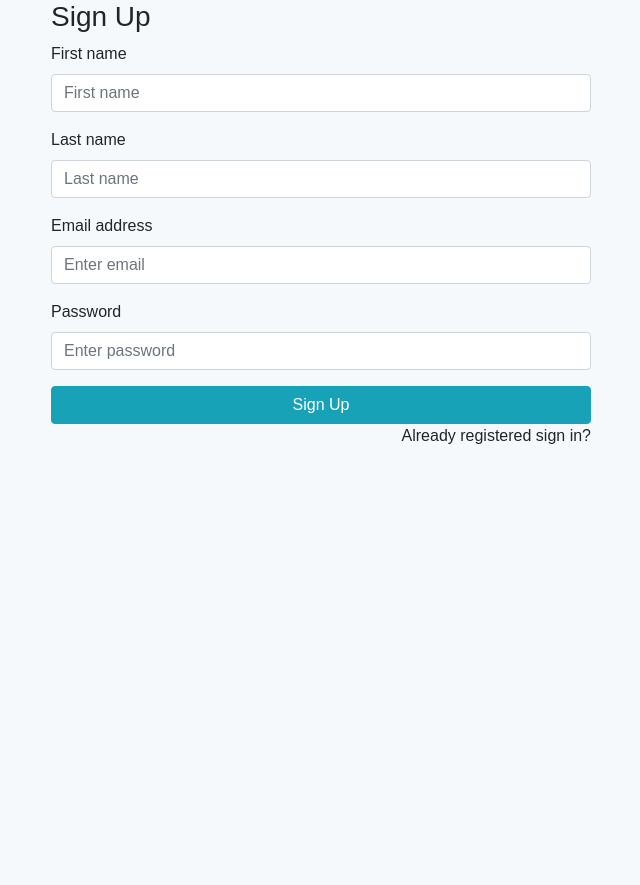
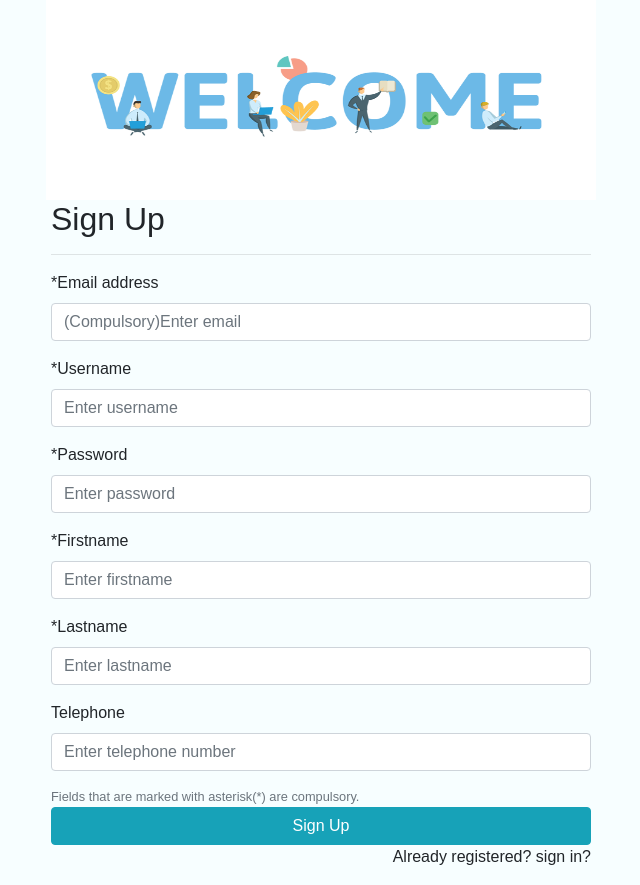
Before and after one commit to Team-Imagine/selftest-frontend, a React (Create React App) app: page /signup in a window 1280 px wide. Shown: the whole page, without its empty margins (319-959 px from the left). Before the commit the page ends 800 px from the top, so only its background shows below. Built offline with nearby package versions, Linux system fonts and the light colour scheme.

Commit message:
change in login & signup

```diff
--- a/src/components/Login.js
+++ /dev/null
@@ -1,39 +0,0 @@
-import React, { Component } from "react";
-
-export default class Login extends Component {
-    render() {
-        return (
-
-          <div class="container h-100">
-          <div class="row h-100 justify-content-center align-items-center">
-              <form class="col-6">
-
-                <h3>Sign In</h3>
-
-                <div className="form-group">
-                    <label>Email address</label>
-                    <input type="email" className="form-control" placeholder="Enter email" />
-                </div>
-
-                <div className="form-group">
-                    <label>Password</label>
-                    <input type="password" className="form-control" placeholder="Enter password" />
-                </div>
-
-                <div className="form-group">
-                    <div className="custom-control custom-checkbox">
-                        <input type="checkbox" className="custom-control-input" id="customCheck1" />
-                        <label className="custom-control-label" htmlFor="customCheck1">Remember me</label>
-                    </div>
-                </div>
-
-                <button type="submit" className="btn btn-info btn-block">Submit</button>
-                <p className="forgot-password text-right">
-                    Forgot <a href="#">password?</a>
-                </p>
-            </form>
-            </div>
-            </div>
-        );
-    }
-}
--- /dev/null
+++ b/src/components/LoginForm.js
@@ -0,0 +1,48 @@
+import React, { Component } from "react";
+import login2 from "../picture/login2.png";
+import Form from "react-bootstrap/Form";
+
+export default class SignUp extends Component {
+  render() {
+
+        return (
+          <div class="container h-100">
+          <div class="row h-100 justify-content-center align-items-center">
+              <form class="col-6">
+
+              <div class="row h-100 justify-content-center align-items-center">
+                    <img src = {login2}
+                    width = '550'
+                    height = '200'
+                    alt='Login2'/>
+                </div>
+
+                <h2>Login</h2>
+                <hr />
+                 <Form.Group controlId="formBasicEmail">
+                 <Form.Label>Email address</Form.Label>
+                  <Form.Control type="email" placeholder="Enter email" />
+                  <Form.Text className="text-muted">
+                   We'll never share your email with anyone else.
+                   </Form.Text>
+                  </Form.Group>
+
+                  <Form.Group controlId="formBasicPassword">
+                    <Form.Label>Password</Form.Label>
+                    <Form.Control type="password" placeholder="Enter password" />
+                  </Form.Group>
+                  <Form.Group controlId="formBasicCheckbox">
+                    <Form.Check type="checkbox" label="Remember me" />
+                  </Form.Group>
+                  <button type="submit" className="btn btn-info btn-block">Submit</button>
+                  <p className="forgot-password text-right">
+                   <a href="password"to="/pasword">
+                     Forgot password?</a>
+                </p>
+            </form>
+            </div>
+            </div>
+        );
+
+  }
+}
--- a/src/components/Password.js
+++ b/src/components/Password.js
@@ -1,12 +1,10 @@
-import React from 'react';
+import React from "react";
 
-class Password extends React.Component{
-    render(){
-        return(
-        <h3>
-            This is finding password Component.
-        </h3>
-        )
-    }
+class Password extends React.Component {
+ render(){
+     return(
+         <h1> This is the password component.</h1>
+     )
+ }
 }
 export default Password;
--- a/src/components/Settings.js
+++ b/src/components/Settings.js
@@ -1,10 +1,10 @@
 import React from "react";
 
-class Login extends React.Component {
+class Settings extends React.Component {
  render(){
      return(
          <h1> This is the settings component.</h1>
      )
  }
 }
-export default Login;
+export default Settings;
--- a/src/components/Signup.js
+++ b/src/components/Signup.js
@@ -1,45 +1,73 @@
 import React, { Component } from "react";
+import Form from "react-bootstrap/Form";
+import welcome from "../picture/welcome.png";
 
 
 export default class SignUp extends Component {
     render() {
         return (
+            <div style = {{
+                backgroundColor:'#f7feff'
+            }}>
             <div class="container h-100">
                 <div class="row h-100 justify-content-center align-items-center">
-                    <form class="col-6">
 
+                <form class="col-6">
 
-                <h3>Sign Up</h3>
-
-
-
-                <div className="form-group">
-                    <label>First name</label>
-                    <input type="text" className="form-control" placeholder="First name" />
+                <div class = "row h-100 justify-content-center align-items-center">
+                    <img src = {welcome}
+                    width = '550'
+                    height = '200'
+                    alt='signup'/>
                 </div>
 
-                <div className="form-group">
-                    <label>Last name</label>
-                    <input type="text" className="form-control" placeholder="Last name" />
-                </div>
+                <h2>Sign Up</h2>
+                <hr />
+                 <Form.Group controlId="formBasicEmail">
+                 <Form.Label>*Email address</Form.Label>
+                  <Form.Control type="email" placeholder="(Compulsory)Enter email" />
+                  </Form.Group>
 
-                <div className="form-group">
-                    <label>Email address</label>
-                    <input type="email" className="form-control" placeholder="Enter email" />
-                </div>
+                  <Form.Group controlId="formBasicUsername">
+                 <Form.Label>*Username</Form.Label>
+                  <Form.Control placeholder="Enter username" />
+                  </Form.Group>
 
-                <div className="form-group">
-                    <label>Password</label>
-                    <input type="password" className="form-control" placeholder="Enter password" />
-                </div>
+                  <Form.Group controlId="formBasicPassword">
+                 <Form.Label>*Password</Form.Label>
+                  <Form.Control type="password" placeholder="Enter password" />
+                  </Form.Group>
+
+                  <Form.Group controlId="formBasicFirstname">
+                 <Form.Label>*Firstname</Form.Label>
+                  <Form.Control placeholder="Enter firstname" />
+                  </Form.Group>
+
+                <Form.Group controlId="formBasicLastname">
+                 <Form.Label>*Lastname</Form.Label>
+                  <Form.Control type placeholder="Enter lastname" />
+
+                  </Form.Group>
+
+                  <Form.Group controlId="formBasicTelephone">
+                 <Form.Label>Telephone</Form.Label>
+                  <Form.Control type="number"placeholder="Enter telephone number"/>
+                  </Form.Group>
+
+                  <Form.Text className="text-muted">
+                   Fields that are marked with asterisk(*) are compulsory.
+                   </Form.Text>
 
                 <button type="submit" className="btn btn-info btn-block">Sign Up</button>
                 <p className="forgot-password text-right">
-                    Already registered <a href="#">sign in?</a>
+                     <a href="login"to="/login">Already registered? sign in?</a>
                 </p>
             </form>
             </div>
             </div>
+
+            </div>
+
         );
     }
 }
--- a/src/components/content/Navbar.js
+++ b/src/components/content/Navbar.js
@@ -1,6 +1,6 @@
 import React from "react";
 import { FontAwesomeIcon } from "@fortawesome/react-fontawesome";
-import { faAlignLeft, faCogs, faKey, faSearch, faSignOutAlt, faUser, faUserCog, faUserGraduate, faUserPlus } from "@fortawesome/free-solid-svg-icons";
+import { faAlignLeft, faCogs, faKey, faSearch, faSignOutAlt, faUser, faUserCog, faUserGraduate, faUserPlus, faBell} from "@fortawesome/free-solid-svg-icons";
 import { Navbar, Button, Nav } from "react-bootstrap";
 import Dropdown from 'react-bootstrap/Dropdown'
 import Form from 'react-bootstrap/Form'
@@ -87,6 +87,9 @@ class NavBar extends React.Component {
 
               </Dropdown.Menu>
             </Dropdown>
+            <Nav.Link href="#">
+            <FontAwesomeIcon icon={faBell} className="ml-auto" style />
+            </Nav.Link>
             </div>
           </Nav>
 
--- a/src/components/sidebar/SideBar.js
+++ b/src/components/sidebar/SideBar.js
@@ -3,7 +3,7 @@ import { FontAwesomeIcon } from "@fortawesome/react-fontawesome";
 import {
   faHome,
   faQuestion,
-  faTimes,faBookmark, faTrophy, faBook, faChartBar
+  faTimes,faBookmark,  faBook, faCheck, faTrophy
 } from "@fortawesome/free-solid-svg-icons";
 import SubMenu from "./SubMenu";
 import { Nav, Button } from "react-bootstrap";
@@ -36,45 +36,40 @@ class SideBar extends React.Component {
             </Nav.Link>
           </Nav.Item>
 
-          <Nav.Item className="/">
-            <Nav.Link href="/">
-              <FontAwesomeIcon icon={faQuestion} className="mr-2" />
-              Questions
-            </Nav.Link>
-          </Nav.Item>
+          <SubMenu
+            title="Subjects"
+            icon={faBook}
+            items={["수학", "컴퓨터공학", "과학", "교양"]}
+
+          />
 
           <Nav.Item>
             <Nav.Link href="/">
               <FontAwesomeIcon icon={faBookmark} className="mr-2" />
-              Favorites
+              Bookmarks
             </Nav.Link>
           </Nav.Item>
 
 
           <Nav.Item>
             <Nav.Link href="/">
-              <FontAwesomeIcon icon={faChartBar} className="mr-2" />
-              Progress
+              <FontAwesomeIcon icon={faQuestion} className="mr-2" />
+              Question
             </Nav.Link>
           </Nav.Item>
 
           <Nav.Item>
             <Nav.Link href="/">
-              <FontAwesomeIcon icon={faTrophy} className="mr-2" />
-              Rank
+              <FontAwesomeIcon icon={faCheck} className="mr-2" />
+              Test
             </Nav.Link>
           </Nav.Item>
 
-          <SubMenu
-            title="Subjects"
-            icon={faBook}
-            items={["수학", "컴퓨터공학", "과학", "교양"]}
 
-          />
           <Nav.Item>
             <Nav.Link href="/">
-              <FontAwesomeIcon icon={faQuestion} className="mr-2" />
-              FAQ
+              <FontAwesomeIcon icon={faTrophy} className="mr-2" />
+              Ranks
             </Nav.Link>
           </Nav.Item>
 
--- a/src/index.js
+++ b/src/index.js
@@ -5,18 +5,21 @@ import App from "./App";
 import * as serviceWorker from "./serviceWorker";
 import { BrowserRouter, Route, Switch} from "react-router-dom";
 
-import Login from "./components/Login";
 import SignUp from "./components/Signup";
+import Password from "./components/Password";
+import Settings from "./components/Settings";
+import LoginForm from "./components/LoginForm";
 
 ReactDOM.render(
 
     <BrowserRouter>
 
-
         <Switch>
             <Route path = "/home" component={App} />
-            <Route path = "/login" component = {Login} />
+            <Route path = "/login" component = {LoginForm} />
             <Route path = "/signup" component = {SignUp}/>
+            <Route path = "/settings" component = {Settings}/>
+            <Route path = "/password" component = {Password}/>
         </Switch>
 
 
```
Also changed, not shown: src/picture/login2.png (added), src/picture/welcome.png (added).
